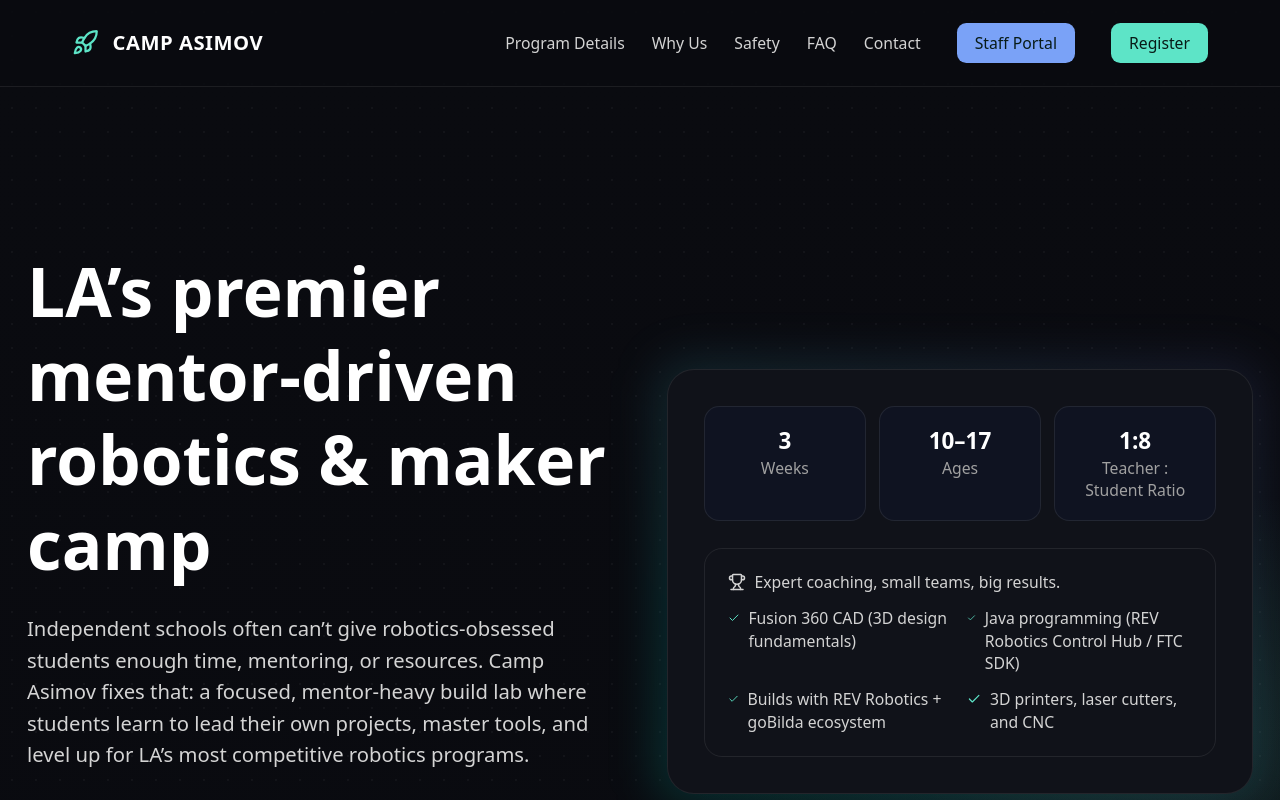
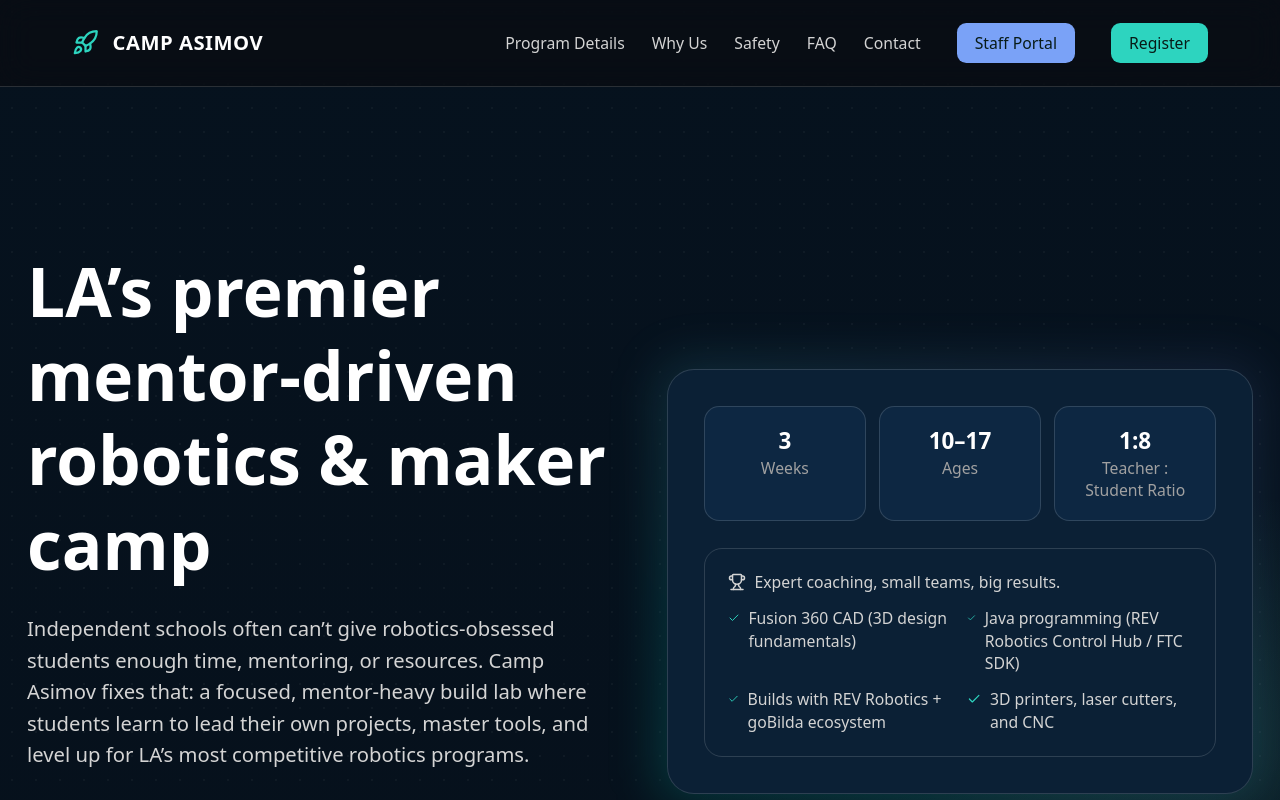
Before and after one commit to KingKumar/camp-asimov, a Next.js app: page / in a window 1280 px wide. Shown: the top 800 px of the page. Built offline with nearby package versions, Linux system fonts and the light colour scheme.

Commit message:
theme update

```diff
--- a/components/AsimovLanding.tsx
+++ b/components/AsimovLanding.tsx
@@ -19,12 +19,12 @@ const STRIPE_LINK = "https://buy.stripe.com/9B6cN5a4schn5OS2RK0sU00";
 const CONTACT_EMAIL = "info@campasimov.com";
 
 const ink = {
-  bg: "#0A0B10",
-  surface: "#101219",
-  panel: "#0f1321",
-  accent: "#5DE4C7",
-  accent2: "#7AA2F7",
-  line: "rgba(255,255,255,0.08)",
+  bg:    "#06121e",
+  surface:"#0b2035",
+  panel: "#0d2742",
+  accent:"#2dd4bf",  // mint
+  accent2:"#60a5fa", // blue
+  line:  "rgba(255,255,255,0.14)",
 };
 
 const features = [
```
